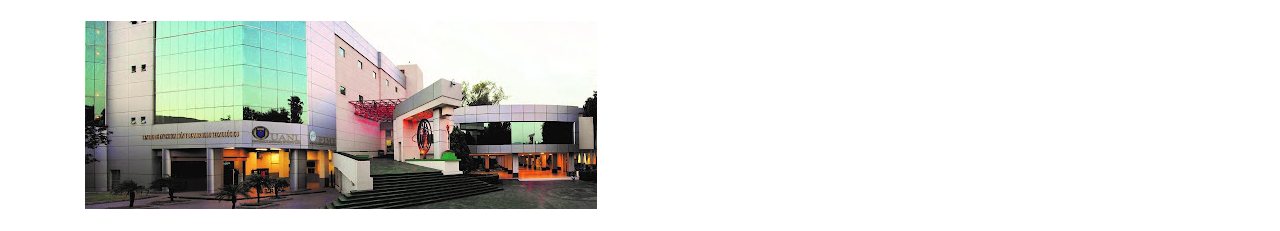
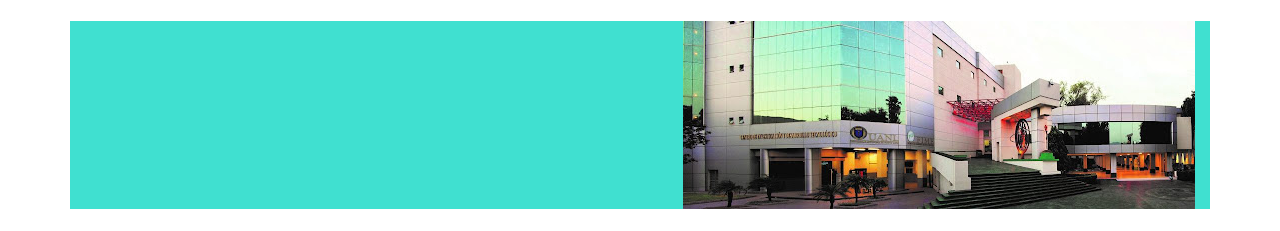
Before and after one commit to jolherrera/joseluisherera, a plain HTML site: page index.html in a window 1280 px wide. Shown: the part 151-382 px from the top of the page. Drawn offline with Linux system fonts and the light colour scheme.

Commit message:
imagen center

```diff
--- a/index.html
+++ b/index.html
@@ -38,8 +38,8 @@
   <div class="container">
     <h1 id="Titulos" class="my-4 Font-roboto claseUno">Bienvenido a Educacion Continua <i class="fas fa-cog fa-spin fa-xs"></i></h1>
   </div>
-  <div class="container">
-    <img class="figure" src="img/fime1.jpg">
+  <div class="container claseTres">
+    <img src="img/fime1.jpg">
   </div><br>
 <div class="row">
     <div class="col-lg-4 mb-4">
```
